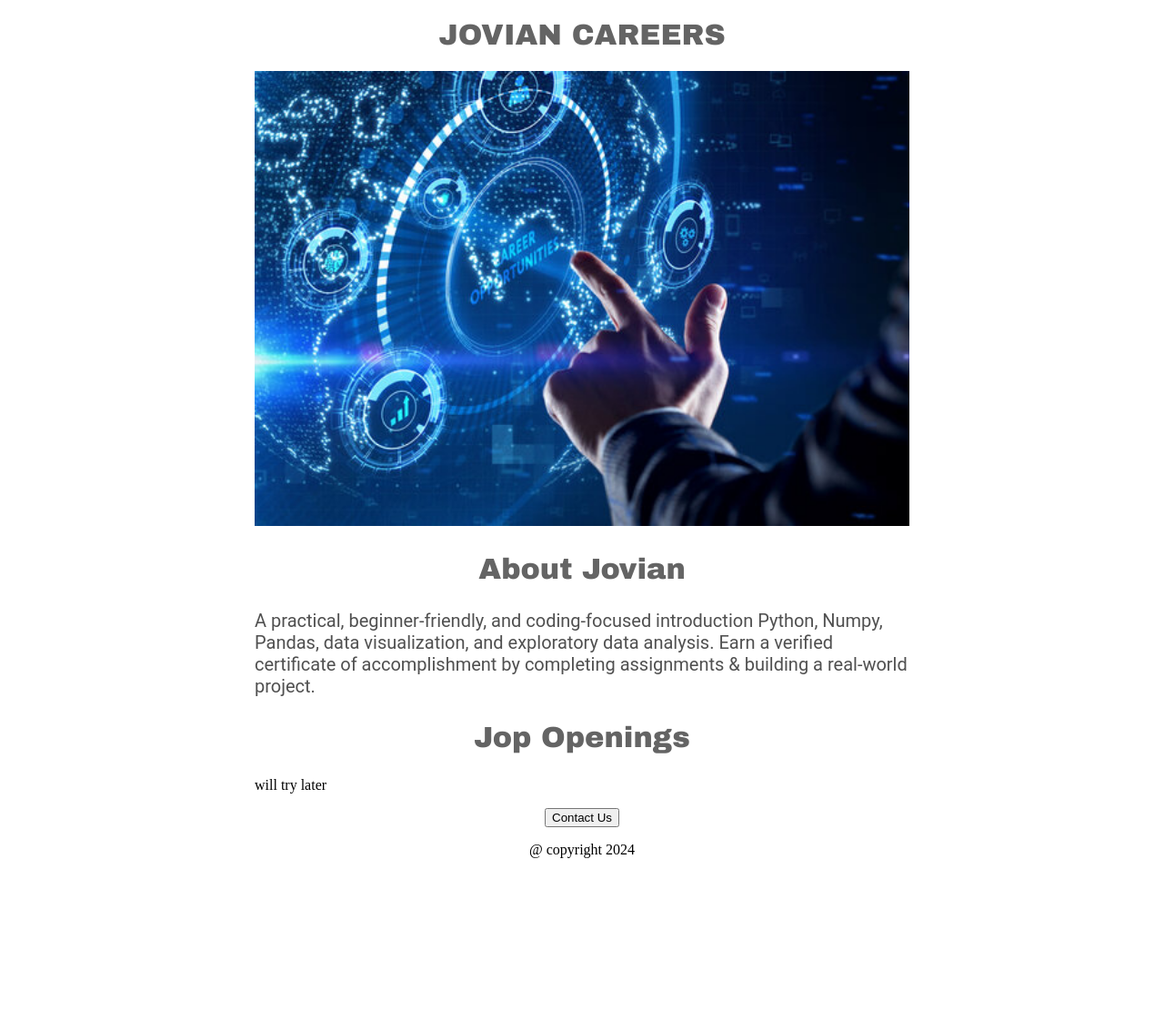
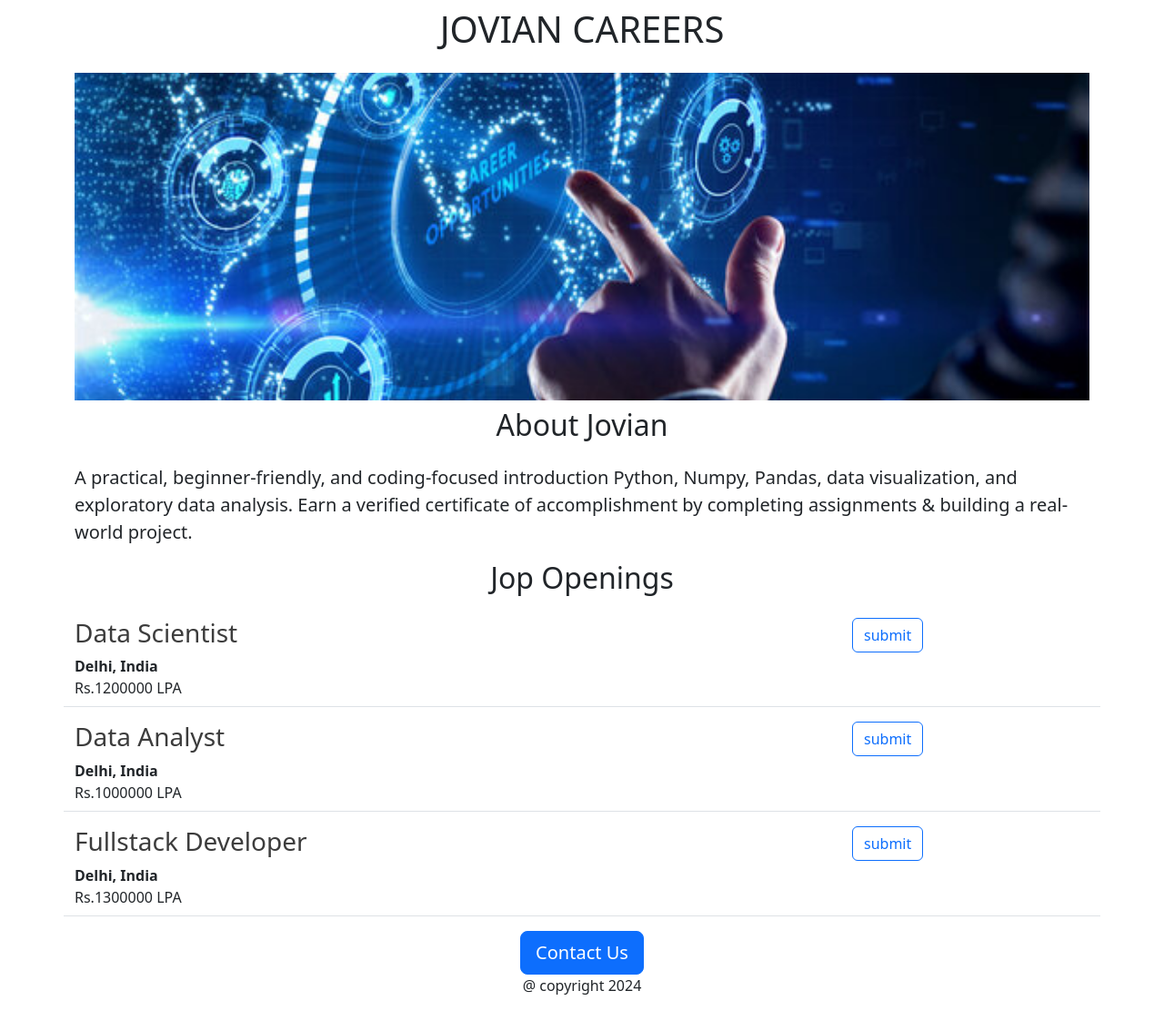
Before and after one commit to AryasreeS/jovian-careers-website, a Flask app: page / in a window 1280 px wide. Shown: the whole page at 91% size. Before the commit the page ends 943 px from the top, so only its background shows below. Run offline with Flask 3, Linux system fonts and the light colour scheme.

Commit message:
latest commit
job roor added

```diff
--- a/app.py
+++ b/app.py
@@ -1,12 +1,33 @@
-from flask import Flask ,render_template
+from flask import Flask ,render_template,jsonify
 
 app = Flask(__name__)
-
+JOBS=[
+  {
+    'id':1,
+    'job_role':'Data Scientist',
+    'location':'Delhi, India',
+    'salary':'Rs.1200000 LPA'
+  },
+  {
+    'id':2,
+    'job_role':'Data Analyst',
+    'location':'Delhi, India',
+    'salary':'Rs.1000000 LPA'
+  },
+  {
+    'id':3,
+    'job_role':'Fullstack Developer',
+    'location':'Delhi, India',
+    'salary':'Rs.1300000 LPA'
+  },
+]
 
 @app.route("/")
 def hello():
-  return render_template('home.html')
-
+  return render_template('home.html',jobs=JOBS)
+@app.route("/jobs")
+def to_list_jobs():
+  return jsonify(JOBS)
 print(__name__)
 if __name__ == '__main__':
   app.run(host='localhost', debug=True)
--- a/templates/home.html
+++ b/templates/home.html
@@ -1,21 +1,31 @@
 <!DOCTYPE html>
 <html>
   <head>
+    <meta charset="utf-8">
+    <meta name="viewport" content="width=device-width, initial-scale=1">
+    <link href="https://cdn.jsdelivr.net/npm/bootstrap@5.3.3/dist/css/bootstrap.min.css" rel="stylesheet" integrity="sha384-QWTKZyjpPEjISv5WaRU9OFeRpok6YctnYmDr5pNlyT2bRjXh0JMhjY6hW+ALEwIH" crossorigin="anonymous">
+
+
+
+
     <title>Replit projects</title>
     <style>
+      #img1{
+        height:360px;
+
+        width:100%;
+        object-fit:cover;
+
+      }
+      </style>
+
+    <!-- <style>
       h1{
         font-family:Arial Black;
 
         font-weight:normal;
         color: rgb(100, 100,100);
         text-align:center;
-      }
-      #img1{
-        height:500px;
-
-        width:100%;
-        object-fit:cover;
-
       }
 
       h2{
@@ -37,24 +47,28 @@
         color:rgb(80,80,80);
         font-size:20px;
       }
-    </style>
+    </style> -->
+
+
   </head>
   <body>
-    <div id="container">
-    <h1>JOVIAN CAREERS</h1>
-    <img id="img1" src="static/career.jpg" >
-    <h2>About Jovian</h2>
-    <p class="para1">A practical, beginner-friendly, and coding-focused introduction Python, Numpy, Pandas,
+    <div class="container">
+    <h1 class="text-center mt-2 mb-4"">JOVIAN CAREERS</h1>
+    <img class="img-fluid" id="img1"  src="static/career.jpg" >
+    <h2 class="text-center  mt-2 mb-4">About Jovian</h2>
+    <p class="lead" >A practical, beginner-friendly, and coding-focused introduction Python, Numpy, Pandas,
      data visualization, and exploratory data analysis. Earn a verified certificate of
     accomplishment by completing assignments & building a real-world project.</p>
-    <h2>Jop Openings</h2>
+    <h2 class="text-center  mt-2 mb-4">Jop Openings</h2>
 
-    <p>will try later</p>
+    <p>{% for i  in jobs %}</p>
+      {% include 'job_listing.html' %}
+      {% endfor %}
 
 
-      <div style="text-align:center;">
-        <button>Contact Us</button>
-      <p >@ copyright 2024</p>
+      <div class="text-center" >
+        <button class="btn btn-primary btn-lg">Contact Us</button>
+      <p class="mt-" >@ copyright 2024</p>
   </div>
   </body>
 </html>
--- /dev/null
+++ b/templates/job_listing.html
@@ -0,0 +1,14 @@
+<div class="border-bottom row" style="margin-bottom:16px; padding-bottom:8px;">
+
+  <div class="col-9">
+
+   <h3 style="color:rgb(60,60,60)">{{i['job_role']}}</h3>
+   <div><b>{{i['location']}}</b></div>
+   <div>{{i['salary']}}</div>
+
+  </div>
+
+  <div class="col-3">
+    <button type="button" class="btn btn-outline-primary"">submit</button>
+  </div>
+</div>
```
Also changed, not shown: 1 other file.
